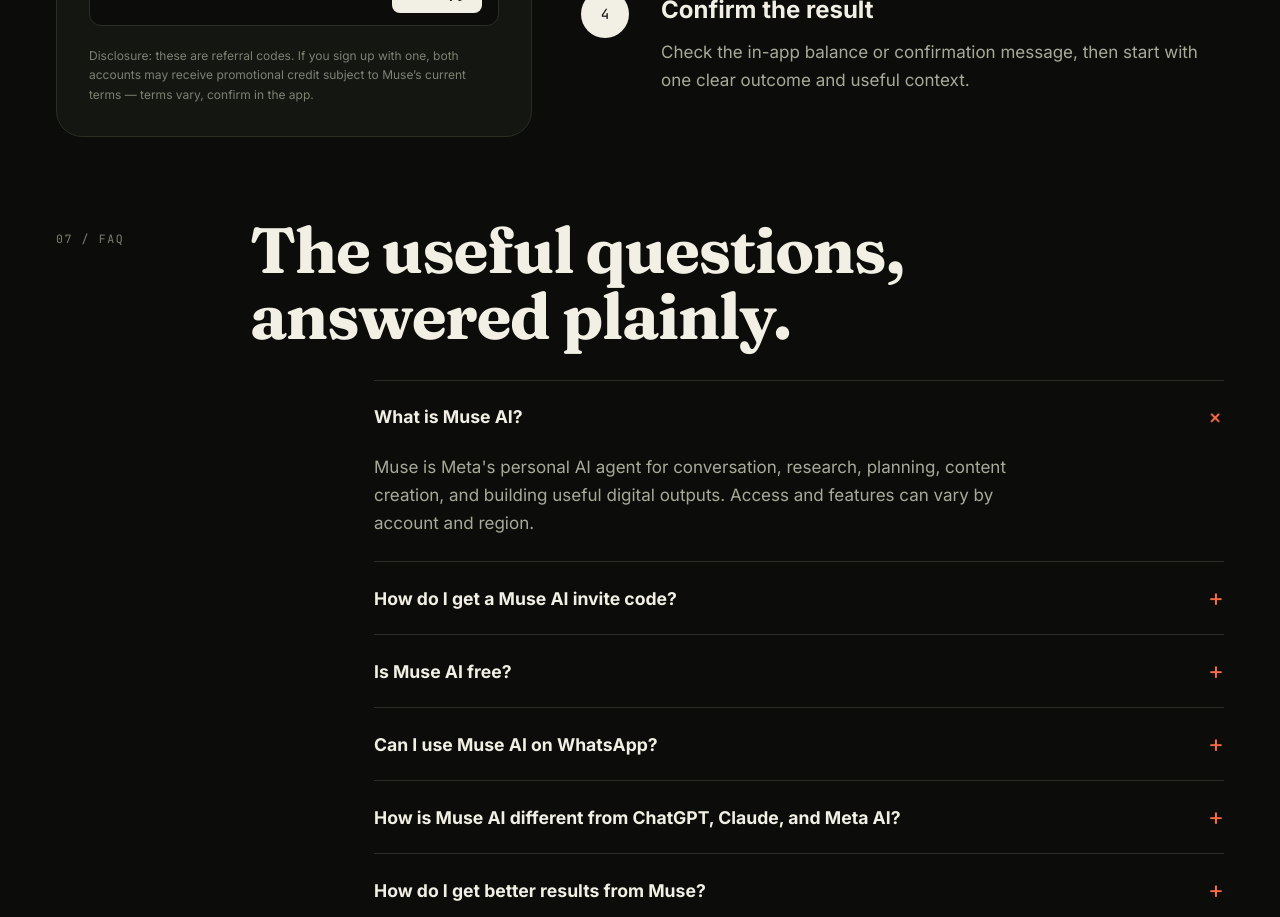
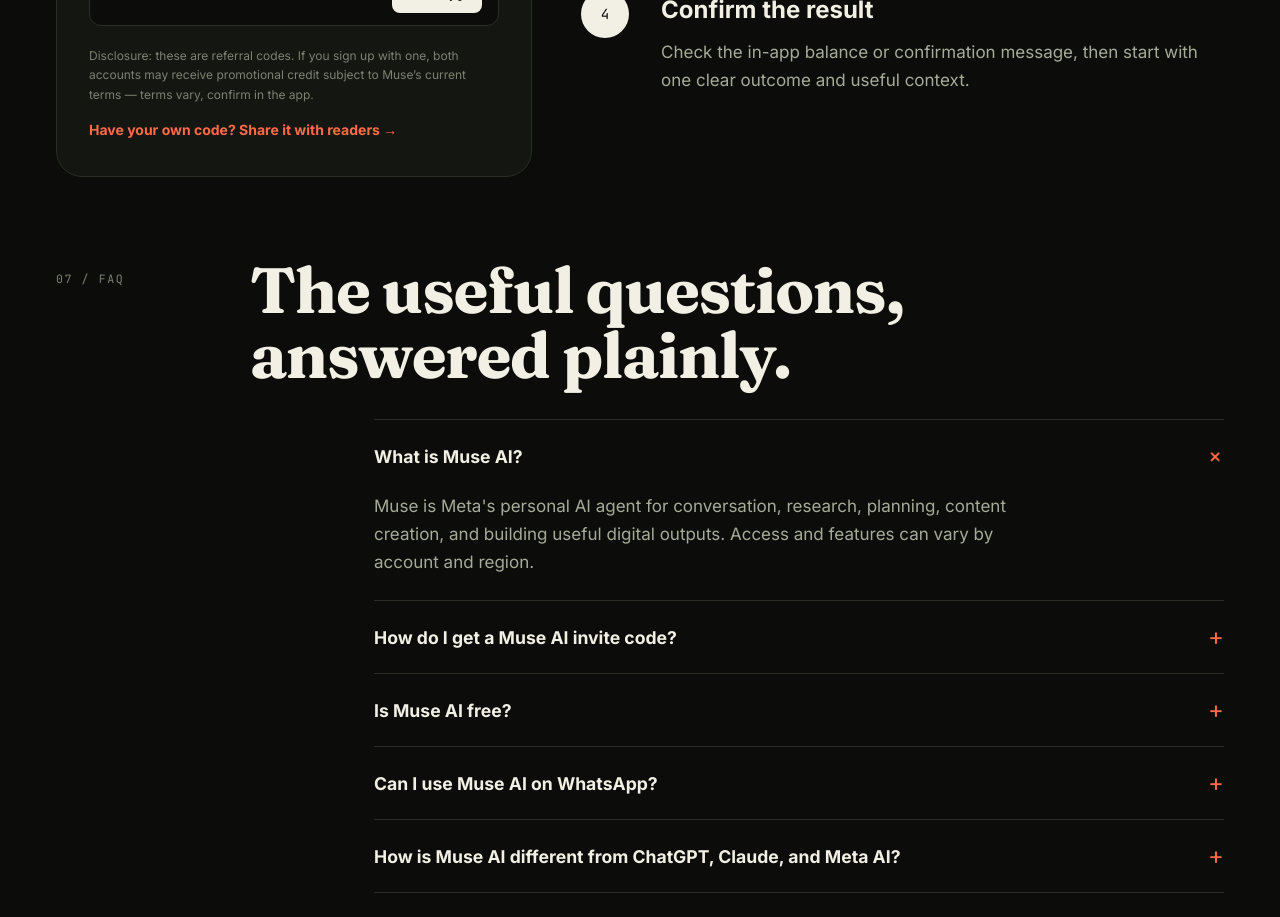
Before and after one commit to aicodedecode/Museaicodes, a Next.js app: page / in a window 1280 px wide. Shown: the part 6300-7217 px from the top of the page. Built offline with nearby package versions, Linux system fonts and the light colour scheme.

Commit message:
Add 'share your code' link in referral sidebar pointing to community board

```diff
--- a/components/ReferralCodes.tsx
+++ b/components/ReferralCodes.tsx
@@ -44,6 +44,12 @@
           accounts may receive promotional credit subject to Muse&rsquo;s
           current terms — terms vary, confirm in the app.
         </p>
+        <a
+          href="/guides/muse-ai-referral-code#community-codes-h"
+          className="mt-4 inline-block text-sm font-bold text-accent underline-offset-4 hover:underline"
+        >
+          Have your own code? Share it with readers →
+        </a>
       </div>
     </Reveal>
   );
```
